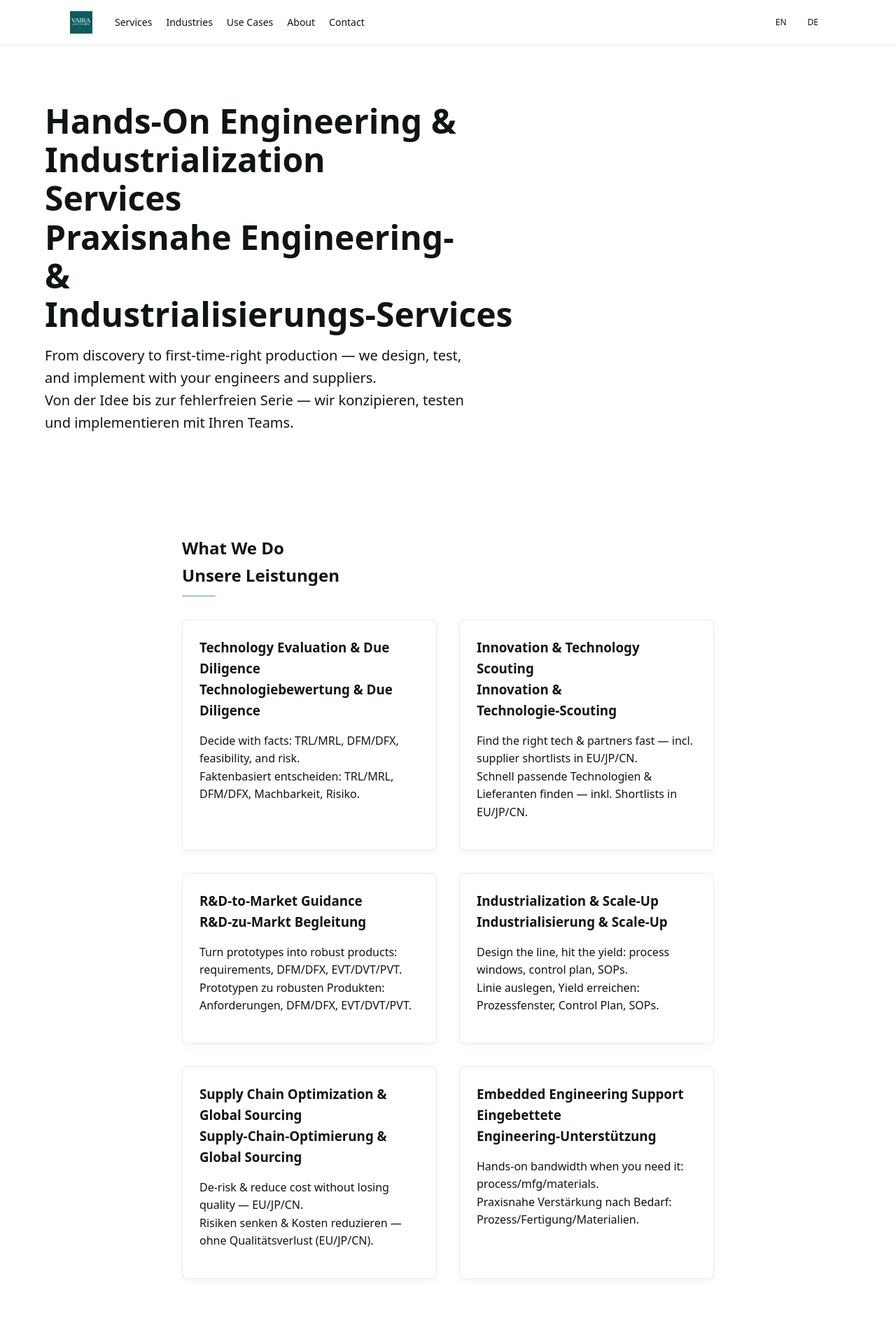
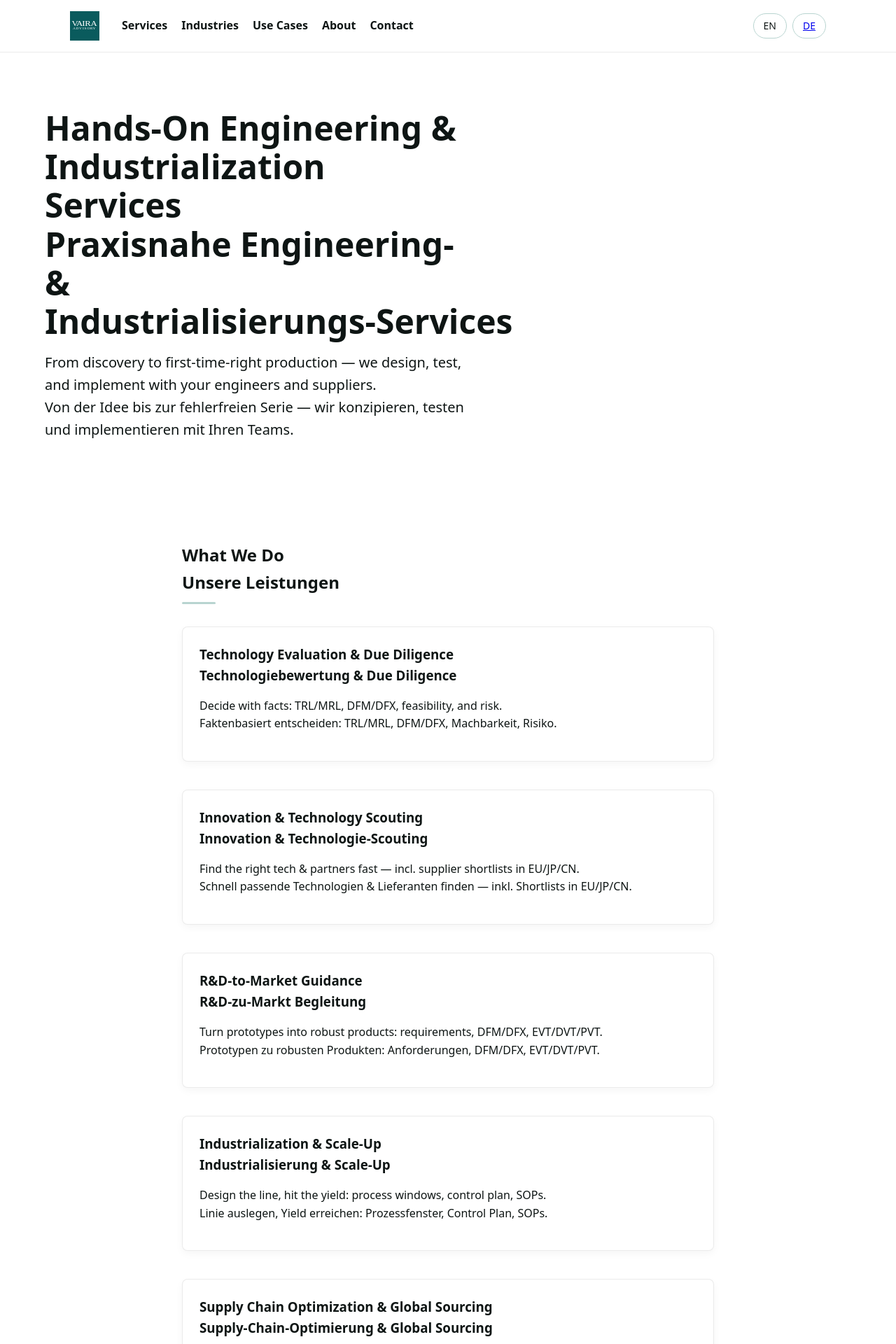
Before and after one commit to raphaelheeb/vaira-advisory, a Jekyll site: the page built from insights/index.html, in a window 1280 px wide. Shown: the top 1920 px of the page at 70% size. Built offline with Jekyll 4.4.1, drawn with Linux system fonts in a browser that asks for light colours.

Commit message:
Update styles.css

```diff
--- a/assets/css/styles.css
+++ b/assets/css/styles.css
@@ -175,8 +175,13 @@
 }
 
 .hero--clean {
-  padding: 120px 0 80px;
-  background: linear-gradient(180deg, #ffffff 0%, #f4f7f7 100%);
+  background-image:
+    linear-gradient(180deg, rgba(255,255,255,0.85), rgba(244,247,247,0.95)),
+    url('/assets/cad-pattern.png');
+  background-size: cover;
+  background-position: center;
+  background-color: #e8efef;
+  padding: 80px 0 60px;
 }
 
 /* =========================================================
@@ -208,8 +213,9 @@
 
 .card-grid {
   display: grid;
-  grid-template-columns: repeat(auto-fit, minmax(260px, 1fr));
+  grid-template-columns: repeat(3, 1fr));
   gap: 32px;
+  row-gap: 40px;
 }
 
 .card {
@@ -313,19 +319,15 @@
   padding: 80px 0;
 }
 
-.section--cta-dark .cta-btn {
-  background: #ffffff;
+/* final CTA */
+
+.final-cta .cta-btn {
+  background: var(--accent-light);
   color: var(--accent);
 }
 
-.section--cta-dark .cta-btn:hover {
-  background: var(--bg-light);
-}
-
-/* final CTA */
-
-.final-cta {
-  text-align: center;
+.final-cta .cta-btn:hover {
+  background: #cfe2df;
 }
 
 /* =========================================================
@@ -390,7 +392,7 @@
 
 /* Logo */
 .site-logo img {
-  height: 32px;
+  height: 42px;
   display: block;
 }
 
@@ -406,8 +408,8 @@
 .nav a {
   text-decoration: none;
   color: var(--text-dark);
-  font-size: 14px;
-  font-weight: 500;
+  font-size: 16px;
+  font-weight: 600;
 }
 
 .nav a:hover {
@@ -422,16 +424,16 @@
 }
 
 .lang-btn {
-  font-size: 12px;
-  padding: 4px 10px;
+  font-size: 14px; /* was 12px */
+  padding: 6px 14px;
   border-radius: 999px;
-  border: 1px solid transparent;
-  text-decoration: none;
-  color: var(--text-dark);
+  background: transparent;
+  border: 1px solid var(--accent-light);
 }
 
 .lang-btn.active {
   border-color: var(--accent-light);
+  color: var(--accent);
   background: var(--bg-light);
 }
 
```
